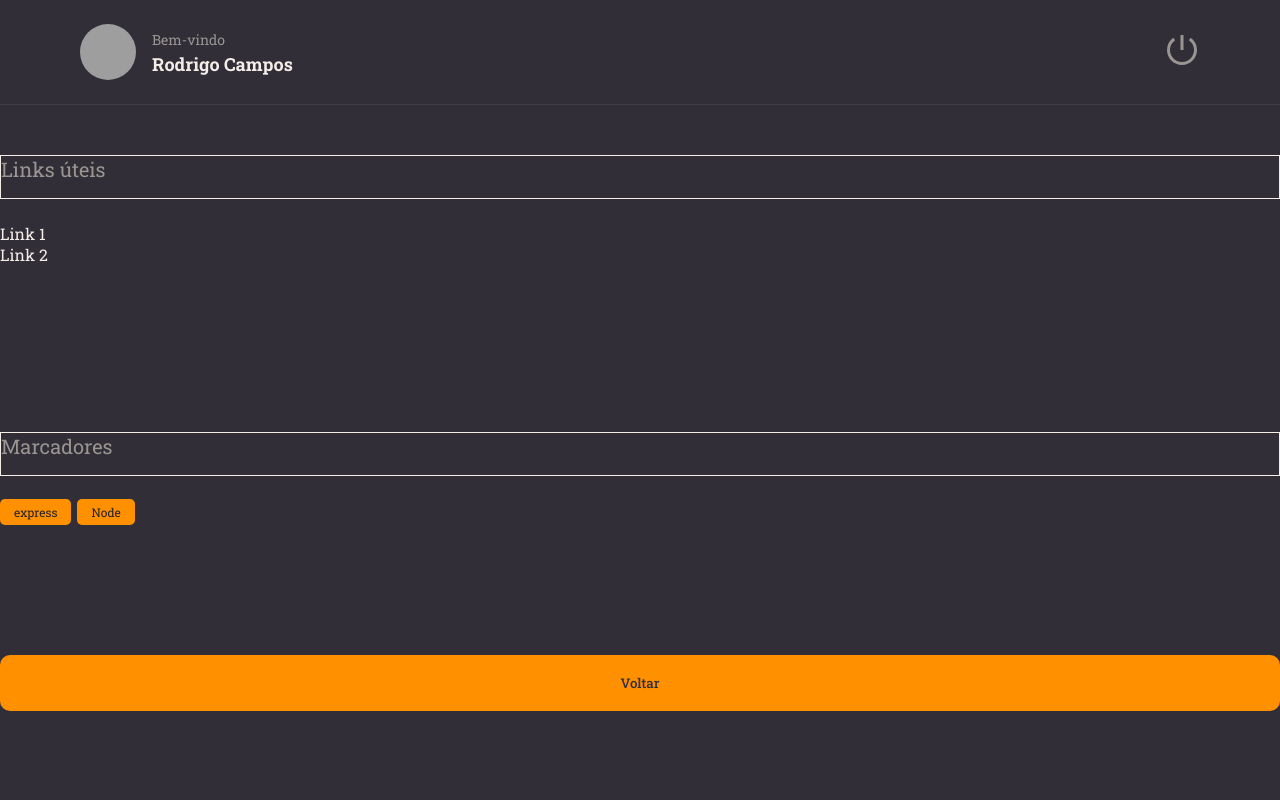
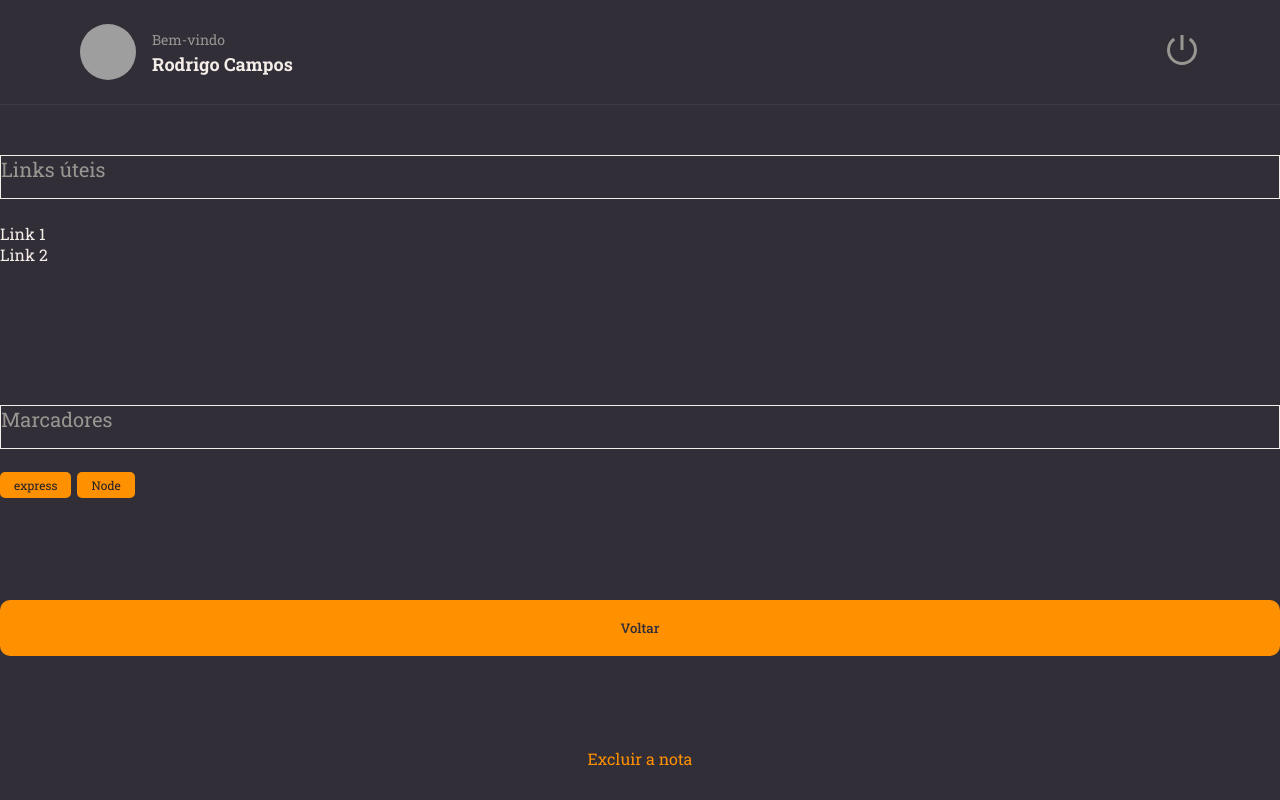
Before and after one commit to drigodeveloper/error-css-react, a React (Vite) app: page / in a window 1280 px wide. Built offline with nearby package versions, Linux system fonts and the light colour scheme; grey boxes are pictures that could not be loaded.

Commit message:
Criando o componente ButtonText

```diff
--- /dev/null
+++ b/src/components/ButtonText/index.jsx
@@ -0,0 +1,9 @@
+import { Container } from "./style";
+
+export function ButtonText({title, ...rest}) {
+    return (
+        <Container type="button" {...rest}>
+            {title}
+        </Container>
+    )
+}
--- /dev/null
+++ b/src/components/ButtonText/style.js
@@ -0,0 +1,12 @@
+import styled from "styled-components";
+
+export const Container = styled.button `
+    background: none;
+    border: none;
+    color: ${({theme}) => theme.COLORS.ORANGE};
+    font-size: 16px;
+    font-style: normal;
+    font-weight: 400;
+
+
+`;
--- a/src/pages/Details/Index.jsx
+++ b/src/pages/Details/Index.jsx
@@ -3,6 +3,7 @@
 import { Button } from "../../components/button"
 import { Section } from "../../components/section"
 import { Tags } from "../../components/tags"
+import { ButtonText } from "../../components/ButtonText"
 
 export function Details() {
 
@@ -27,6 +28,9 @@
 
       <Button title="Voltar" />
 
+      <ButtonText title="Excluir a nota" />
+
+
 
     </Container>
 
```
